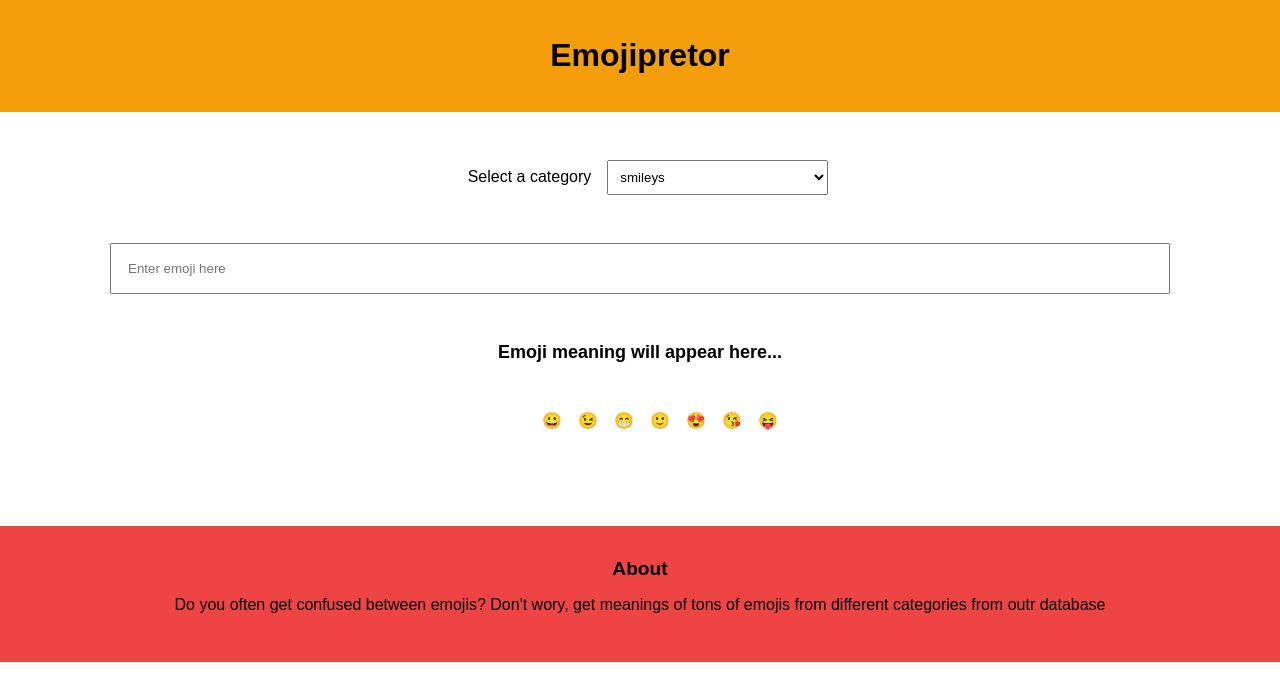
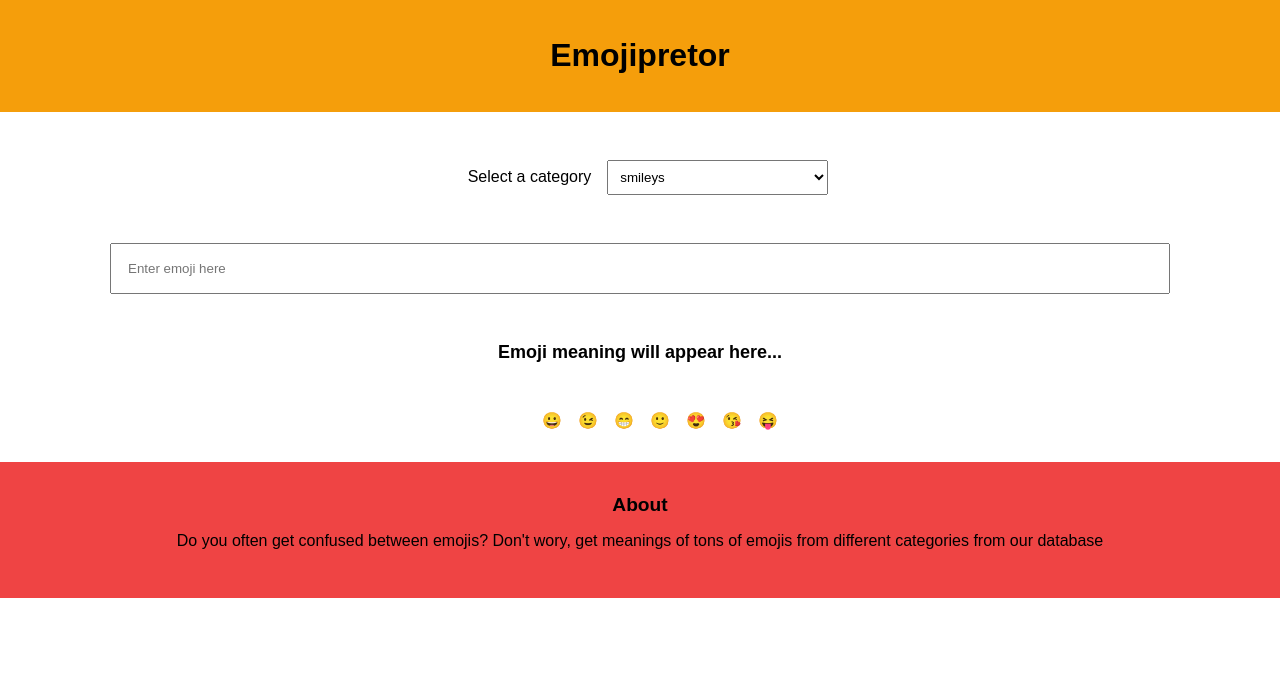
Before and after one commit to Sohail737/Emoji-Intepretor, a React (Create React App) app: page / in a window 1280 px wide. Shown: the top 700 px of the page. Built offline with nearby package versions, Linux system fonts and the light colour scheme.

Commit message:
spelling changes

```diff
--- a/src/App.js
+++ b/src/App.js
@@ -127,7 +127,7 @@ export default function App() {
           <div className="footer-header">About</div>
           <p>
             Do you often get confused between emojis? Don't wory, get meanings
-            of tons of emojis from different categories from outr database
+            of tons of emojis from different categories from our database
           </p>
         </footer>
       </body>
--- a/src/styles.css
+++ b/src/styles.css
@@ -59,7 +59,7 @@ select {
   background-color: var(--footer);
   padding: 2rem 1rem;
   margin: auto;
-  margin-top: 6rem;
+  margin-top: 2rem;
 }
 
 @media only screen and (max-width: 430px) {
```
